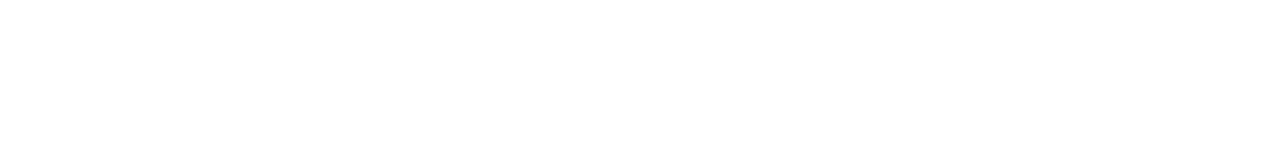
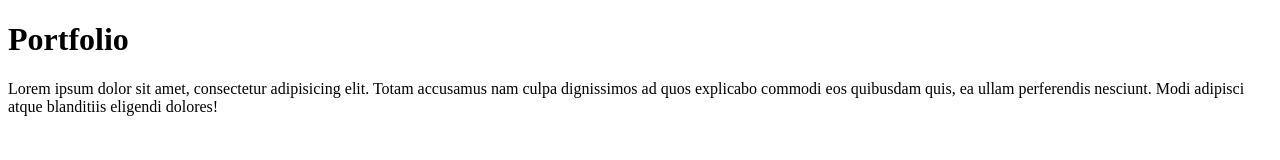
Before and after one commit to kstogian/crap-portfolio, a plain HTML site: page index.html in a window 1280 px wide. Drawn offline with Linux system fonts and the light colour scheme.

Commit message:
added index html

```diff
--- a/index.html
+++ b/index.html
@@ -7,6 +7,9 @@
     <title>Crap-Portfolio</title>
 </head>
 <body>
-
+    <div>
+        <h1>Portfolio</h1>
+        <p>Lorem ipsum dolor sit amet, consectetur adipisicing elit. Totam accusamus nam culpa dignissimos ad quos explicabo commodi eos quibusdam quis, ea ullam perferendis nesciunt. Modi adipisci atque blanditiis eligendi dolores!</p>
+    </div>
 </body>
 </html>
```
